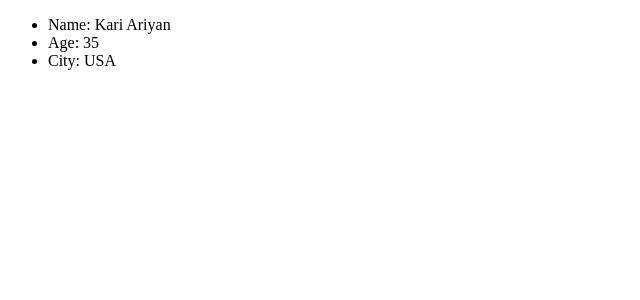
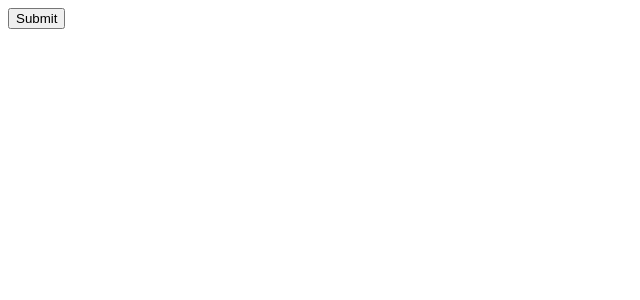
Before and after one commit to daniel-vnd/ReactFundamentals, a React (Vite) app: page / in a window 1280 px wide. Shown: the top 300 px of the page, without its empty margins (0-640 px from the left). Built offline with nearby package versions, Linux system fonts and the light colour scheme.

Commit message:
28. Passing function to child component

```diff
--- a/src/App.jsx
+++ b/src/App.jsx
@@ -1,19 +1,16 @@
 
 import Hero from './component/Hero';
 
-// 27. Passing object to child component
+// 28. Passing function to child component
 
 const App = () => {
-	const ItemObj = {
-		name: 'Kari Ariyan',
-		age: 35,
-		city: 'USA'
-	};
-
+	const BtnClick = () => {
+		alert("Hello Ariyan!");
+	}
 
 	return (
 		<div>
-			<Hero item={ItemObj} />
+			<Hero item={BtnClick} />
 		</div>
 	);
 };
--- a/src/component/Hero.jsx
+++ b/src/component/Hero.jsx
@@ -3,11 +3,7 @@ import React from 'react';
 const Hero = (props) => {
     return (
         <div>
-			<ul>
-				<li>Name: {props.item['name']}</li>
-				<li>Age: {props.item['age']}</li>
-				<li>City: {props.item['city']}</li>
-			</ul>
+			<button onClick={props.item}>Submit</button>
         </div>
     );
 };
```
